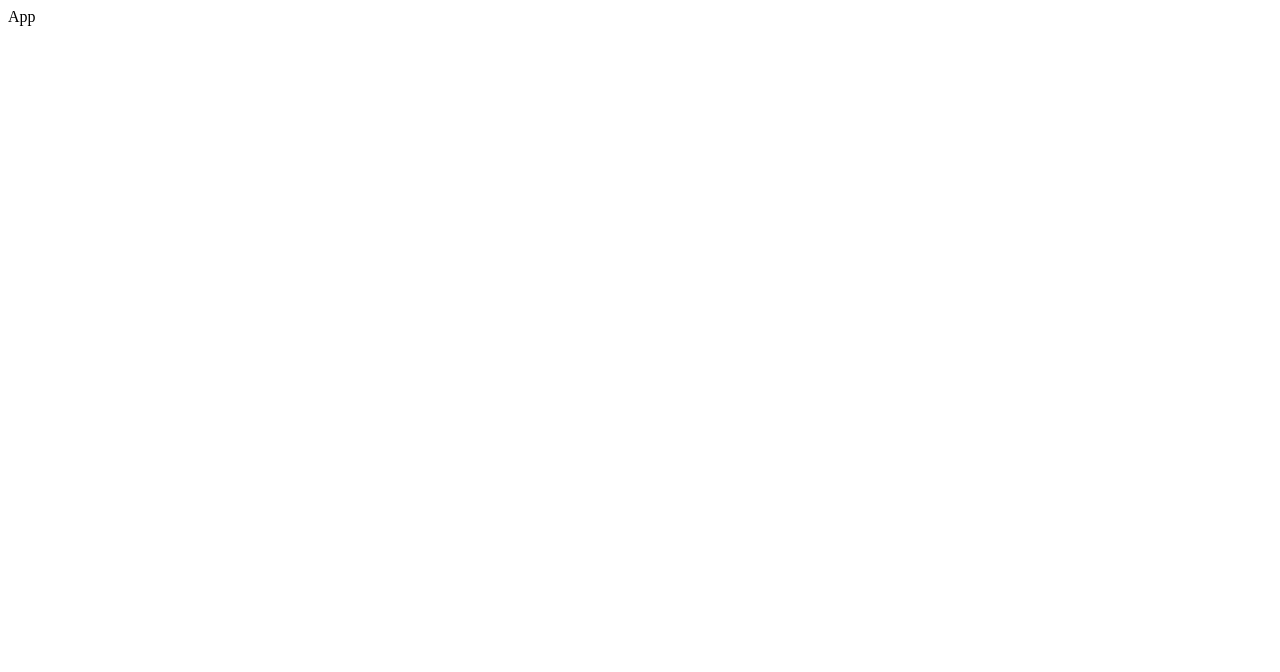
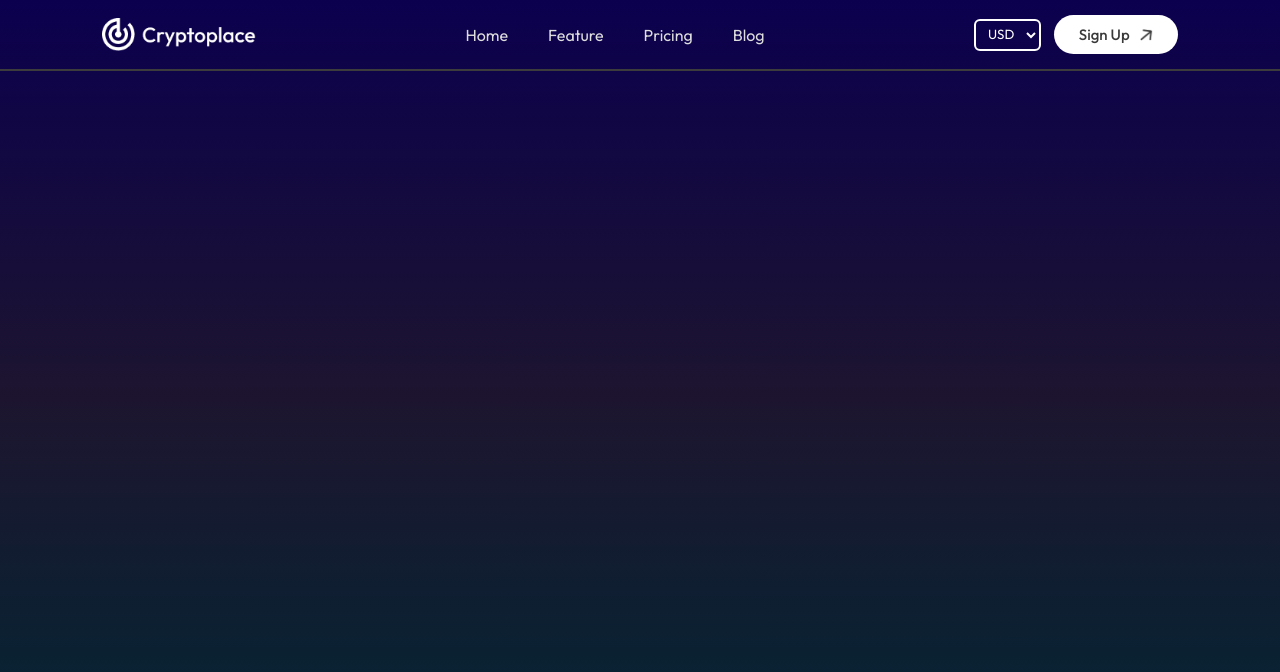
Before and after one commit to ehasun15019/cryptoplace, a React (Vite) app: page / in a window 1280 px wide. Shown: the top 672 px of the page. Built offline with nearby package versions, Linux system fonts and the light colour scheme.

Commit message:
create navbar

```diff
--- a/src/App.jsx
+++ b/src/App.jsx
@@ -1,9 +1,12 @@
 import React from 'react'
+import Navbar from './components/Navabr/Navbar';
 
 const App = () => {
   return (
-    <div>App</div>
+    <div className='app'>
+      <Navbar/>
+    </div>
   )
 }
 
-export default App
+export default App;
--- /dev/null
+++ b/src/components/Navabr/Navbar.css
@@ -0,0 +1,67 @@
+.navbar{
+    display: flex;
+    align-items: center;
+    justify-content: space-between;
+    padding: 15px 8%;
+    color: #ddd;
+    border-bottom: 2px solid #3c3c3c;
+}
+
+.navbar .logo
+{
+    width: max(12vw, 120px);
+}
+
+.navbar ul
+{
+    display: flex;
+    gap: 40px;
+    list-style: none;
+}
+
+.navbar li
+{
+    cursor: pointer;
+}
+
+.navbar .nav-right
+{
+    display: flex;
+    align-items: center;
+    gap: max(1vw, 12px);
+}
+
+.navbar select
+{
+    padding: 5px 8px;
+    border-radius: 6px;
+    border: 2px solid white;
+    background: transparent;
+    color: white;
+}
+
+.navbar option
+{
+    background-color: #09005c;
+    color: white;
+}
+
+.navbar button
+{
+    display: flex;
+    align-items: center;
+    gap: 10px;
+    padding: 10px 25px;
+    border-radius: 20px;
+    font-size: 15px;
+    font-weight: 500;
+    color: #393939;
+    background-color: white;
+    border: none;
+    cursor: pointer;
+}
+
+.navbar button img
+{
+    width: 13px;
+}
--- /dev/null
+++ b/src/components/Navabr/Navbar.jsx
@@ -0,0 +1,32 @@
+import React from 'react'
+import './Navbar.css'
+import logo from '../../assets/logo.png'
+import arrow from '../../assets/arrow_icon.png'
+
+const Navbar = () => {
+  return (
+    <div className='navbar'>
+        <img src={logo} alt="logo" className='logo' />
+
+        <ul>
+            <li>Home</li>
+            <li>Feature</li>
+            <li>Pricing</li>
+            <li>Blog</li>
+        </ul>
+
+        <div className="nav-right">
+            <select>
+                <option value="usd">USD</option>
+                <option value="eur">EUR</option>
+                <option value="inr">INR</option>
+                <option value="bdt">BDT</option>
+            </select>
+
+            <button>Sign Up <img src={arrow} alt="" /></button>
+        </div>
+    </div>
+  )
+}
+
+export default Navbar
--- a/src/index.css
+++ b/src/index.css
@@ -0,0 +1,20 @@
+@import url('https://fonts.googleapis.com/css2?family=Outfit:wght@100..900&display=swap');
+
+
+*{
+    padding: 0;
+    margin: 0;
+    box-sizing: border-box;
+    font-family: "Outfit", sans-serif;
+}
+
+a{
+    text-decoration: none;
+    color: inherit;
+}
+
+.app {
+    min-height: 100vh;
+    color: white;
+    background: linear-gradient(#0b004e, #1d152f, #002834);
+}
```
